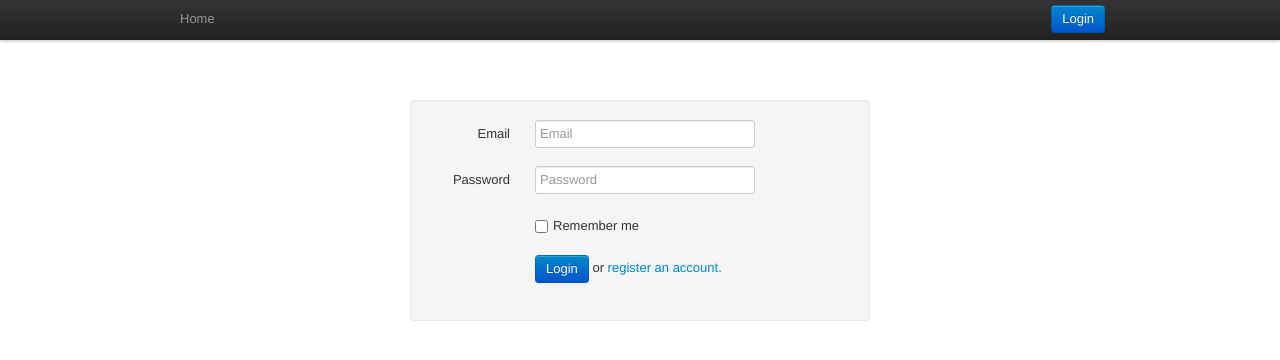
After one commit to mpdavis/319-project, a Python web app: template templates/login.html in a window 1280 px wide. The commit adds this page. Shown: the top 360 px of the page. Run offline with Jinja, Linux system fonts and the light colour scheme; the template is opened without the code that fills it, so the values that code supplies are empty.

Commit message:
Moving auth to it's own module Making a module for the rest_api Adding PyCharm files to the gitignore

```diff
--- a/models.py
+++ /dev/null
@@ -1,4 +0,0 @@
-__author__ = 'mike.davis'
-
-from google.appengine.ext import db
-from google.appengine.ext import blobstore
--- a/templates/base.html
+++ b/templates/base.html
@@ -30,12 +30,15 @@
 
                     {% if not username %}
 
-                        <form class="form-inline" action="login" method="post" style="text-align: right; margin-bottom: 0px;">
-                            <input type="text" class="input-small" id="username" name="username" placeholder="Name">
-                            <input type="password" class="input-small" id="password" name="password" placeholder="Password">
+                        <a href="auth/login" class="btn btn-primary pull-right">Login</a>
 
-                            <button type="submit" class="btn">Sign in</button>
-                        </form>
+
+{#                        <form class="form-inline" action="login" method="post" style="text-align: right; margin-bottom: 0px;">#}
+{#                            <input type="text" class="input-small" id="username" name="username" placeholder="Name">#}
+{#                            <input type="password" class="input-small" id="password" name="password" placeholder="Password">#}
+{##}
+{#                            <button type="submit" class="btn">Sign in</button>#}
+{#                        </form>#}
 
                     {% endif %}
 
--- /dev/null
+++ b/templates/login.html
@@ -0,0 +1,37 @@
+{% extends 'base.html' %}
+
+{% block content %}
+
+    <div class="row">
+        <div class="span6 offset3">
+            <div class="well">
+                <form class="form-horizontal" method="post" action="">
+                    <div class="control-group">
+                        <label class="control-label" for="inputEmail">Email</label>
+                        <div class="controls">
+                            <input type="text" id="inputEmail" placeholder="Email">
+                        </div>
+                    </div>
+                    <div class="control-group">
+                        <label class="control-label" for="inputPassword">Password</label>
+                        <div class="controls">
+                            <input type="password" id="inputPassword" placeholder="Password">
+                        </div>
+                    </div>
+                    <div class="control-group">
+                        <div class="controls">
+                            <label class="checkbox">
+                                <input type="checkbox"> Remember me
+                            </label>
+                            <div style="margin-top: 20px;">
+                                <button type="submit" class="btn btn-primary">Login</button> or <a href="/register"> register an account.</a>
+                            </div>
+                        </div>
+                    </div>
+                </form>
+            </div>
+        </div>
+
+    </div>
+
+{% endblock %}
```
Also changed, not shown: auth/views.py (added, +7 -0 lines), auth/__init__.py (added), rest_api/__init__.py (added), 1 other file.
